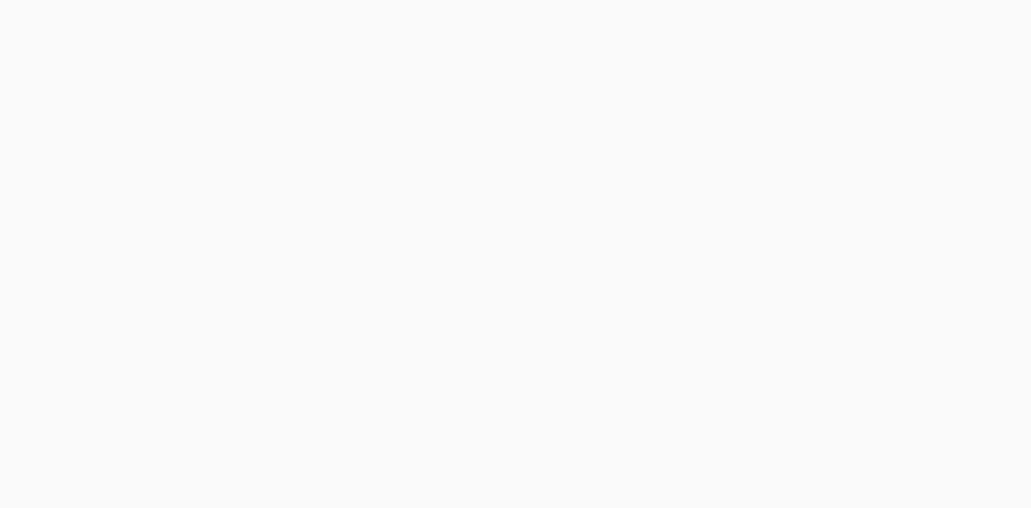
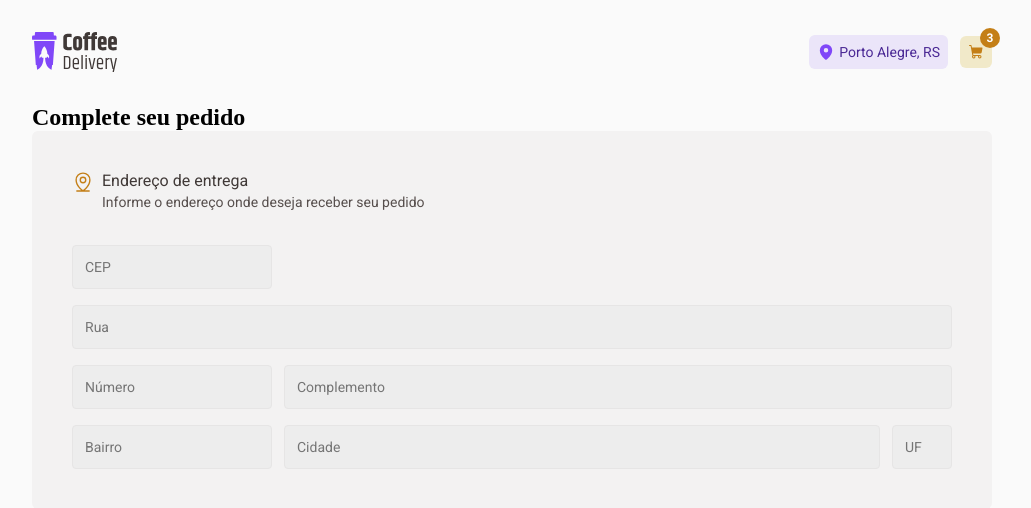
Before and after one commit to luislanga/coffee-delivery, a React (Vite) app: page /checkout in a window 1280 px wide. Before the commit this address had no page. Shown: the top 508 px of the page, without its empty margins (128-1159 px from the left). Built offline with nearby package versions, Linux system fonts and the light colour scheme.

Commit message:
created address form

```diff
--- /dev/null
+++ b/src/Pages/Checkout/index.tsx
@@ -0,0 +1,11 @@
+import { Container } from "./styles";
+import { AddressForm } from "../../components/AddressForm";
+
+export function Checkout() {
+  return (
+    <Container>
+      <h2>Complete seu pedido</h2>
+      <AddressForm />
+    </Container>
+  );
+}
--- /dev/null
+++ b/src/Pages/Checkout/styles.ts
@@ -0,0 +1,5 @@
+import styled from 'styled-components'
+
+export const Container = styled.div`
+
+`
--- a/src/Router.tsx
+++ b/src/Router.tsx
@@ -1,12 +1,14 @@
 import { Routes, Route } from "react-router-dom";
+import { DefaultLayout } from "./layouts/DefaultLayout";
 import { Home } from "./Pages/Home";
-import { DefaultLayout } from "./layouts/DefaultLayout";
+import { Checkout } from "./Pages/Checkout";
 
 export function Router() {
   return (
     <Routes>
       <Route path="/" element={<DefaultLayout />}>
         <Route path="/" element={<Home />} />
+        <Route path="/checkout" element={<Checkout />} />
       </Route>
     </Routes>
   );
--- /dev/null
+++ b/src/components/AddressForm/index.tsx
@@ -0,0 +1,65 @@
+import { Container, FormFields, FormTitle } from "./styles";
+import { MapPinLine } from "@phosphor-icons/react";
+
+export function AddressForm() {
+  return (
+    <Container>
+      <FormTitle>
+        <div className="icon">
+          <MapPinLine />
+        </div>
+        <div>
+          <h3>Endereço de entrega</h3>
+          <span>Informe o endereço onde deseja receber seu pedido</span>
+        </div>
+      </FormTitle>
+      <FormFields id="address">
+        <input
+            className="shortInput"
+            type="number"
+            name="cep"
+            placeholder="CEP"
+        />
+        <input
+            type="text"
+            name="rua"
+            placeholder="Rua"
+        />
+        <div className="lined">
+            <input
+                className="shortInput"
+                type="number"
+                name="number"
+                placeholder="Número"
+            />
+            <input
+                className="grownInput"
+                type="text"
+                name="complement"
+                placeholder="Complemento"
+            />
+        </div>
+        <div className="lined">
+            <input
+                className="shortInput"
+                type="text"
+                name="neighborhood"
+                placeholder="Bairro"
+            />
+            <input
+                className="grownInput"
+                type="text"
+                name="city"
+                placeholder="Cidade"
+            />
+            <input
+                className="tinyInput"
+                type="text"
+                name="uf"
+                placeholder="UF"
+            />
+        </div>
+      </FormFields>
+    </Container>
+  );
+}
--- /dev/null
+++ b/src/components/AddressForm/styles.ts
@@ -0,0 +1,61 @@
+import styled from "styled-components";
+
+export const Container = styled.div`
+  background-color: ${(props) => props.theme["base-card"]};
+  padding: 4rem;
+  border-radius: 6px;
+  font-family: "Roboto";
+`;
+
+export const FormTitle = styled.div`
+  .icon {
+    color: ${(props) => props.theme["yellow-dark"]};
+    font-size: 2.2rem;
+  }
+  display: flex;
+  gap: 0.8rem;
+  line-height: 130%;
+  margin-bottom: 3.2rem;
+  h3 {
+    font-size: 1.6rem;
+    color: ${(props) => props.theme["base-subtitle"]};
+    font-weight: 400;
+  }
+  span {
+    font-size: 1.4rem;
+    color: ${(props) => props.theme["base-text"]};
+  }
+`;
+
+export const FormFields = styled.form`
+    display: flex;
+    flex-direction: column;
+    gap: 1.6rem;
+
+    input{
+        background-color: ${(props) => props.theme["base-input"]};
+        border: 1px solid ${(props) => props.theme["base-button"]};
+        border-radius: 4px;
+        padding: 1.2rem;
+        font-size: 1.4rem;
+        font-family: 'Roboto';
+        line-height: 130%;
+    }
+
+    .shortInput{
+        width: 20rem;
+    }
+
+    .tinyInput{
+        width: 6rem;
+    }
+
+    .lined{
+        display: flex;
+        gap: 1.2rem;
+    }
+
+    .grownInput{
+        flex: 1;
+    }
+`
```
